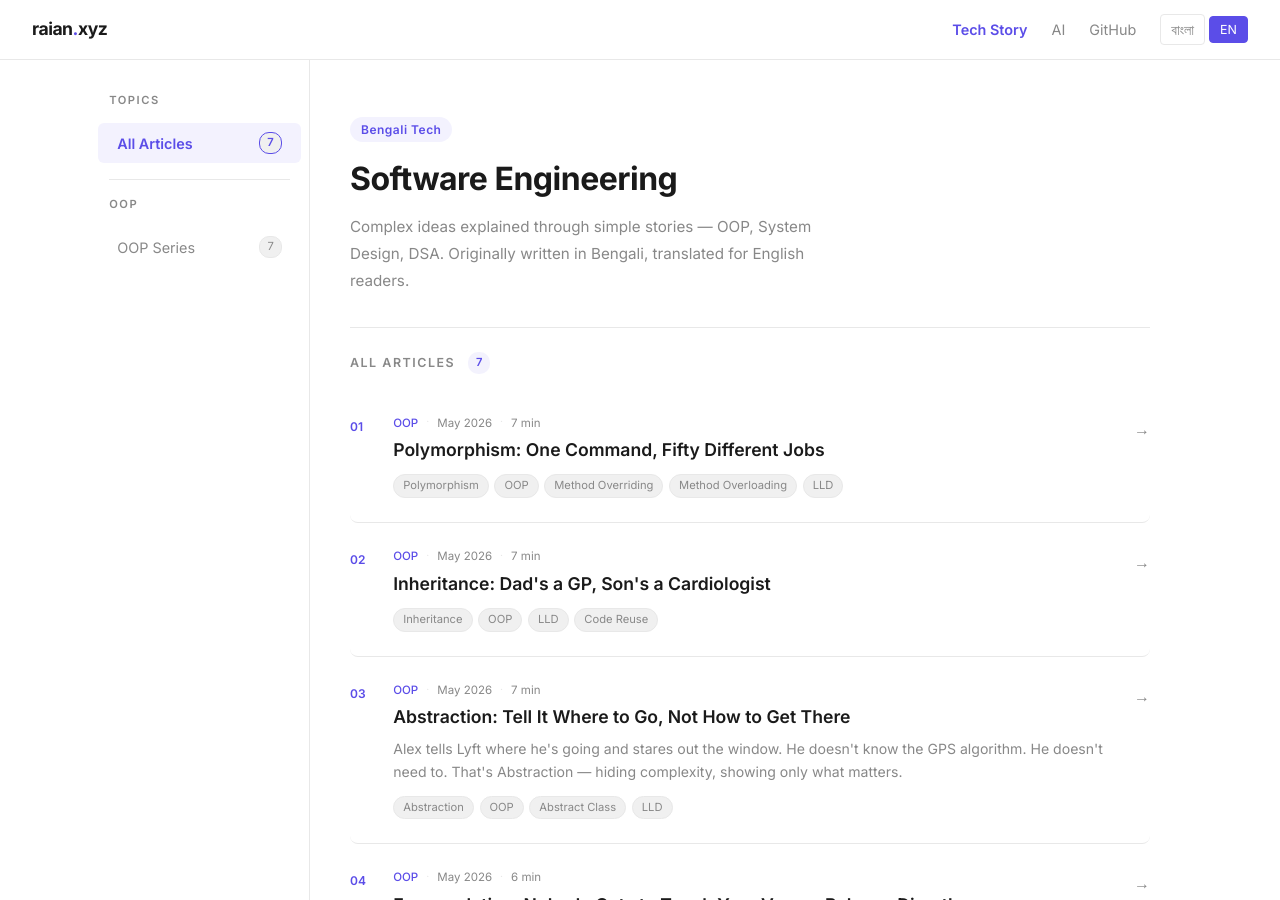
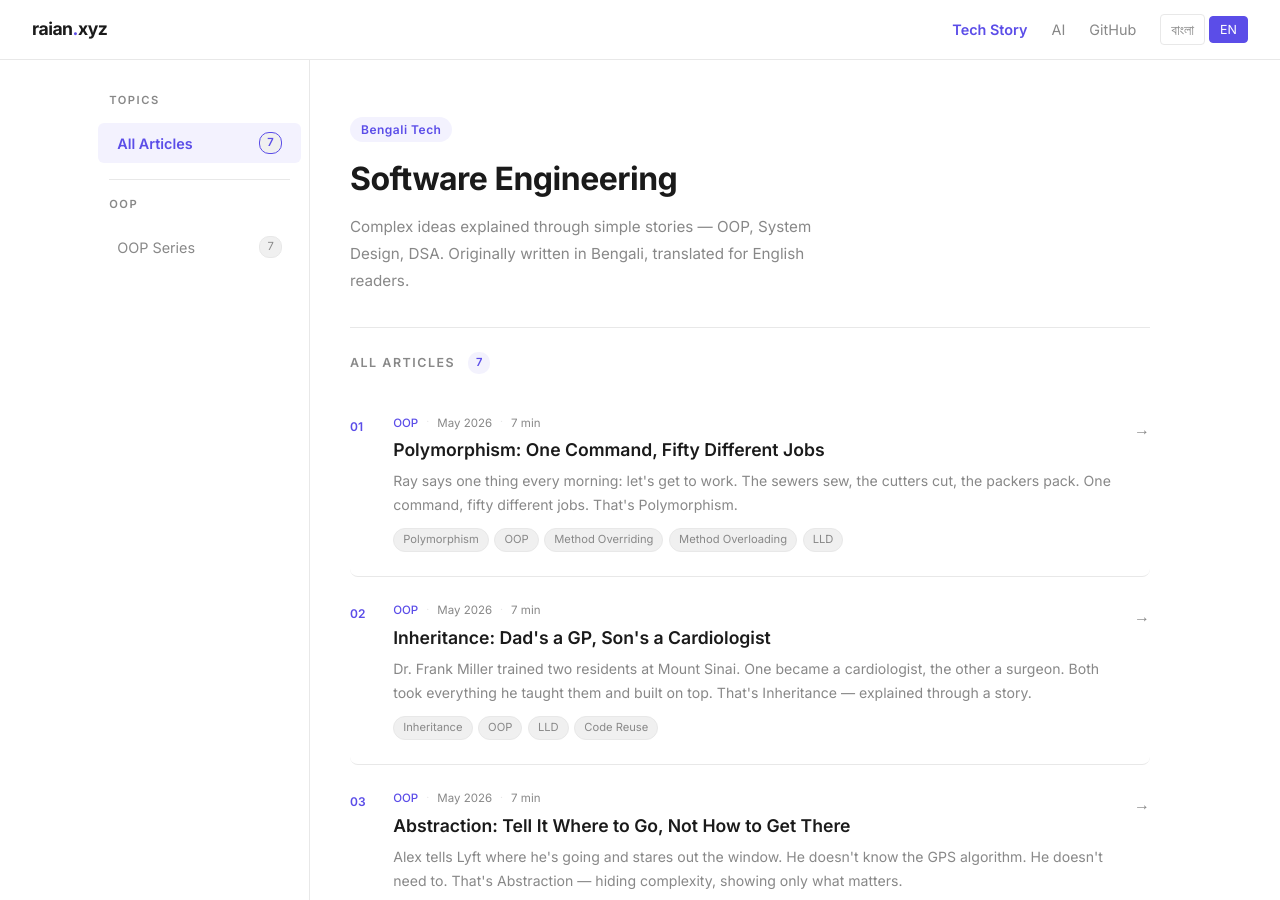
Before and after one commit to raianul/raianul.github.io, a Jekyll site: the page built from en/index.html, in a window 1280 px wide and 900 px high. Built offline with Jekyll 4.4.1, drawn with Linux system fonts in a browser that asks for light colours.

Commit message:
Add missing meta descriptions to en inheritance and polymorphism
Co-Authored-By: Claude Sonnet 4.6 <noreply@anthropic.com>

```diff
--- a/en/oop/inheritance.md
+++ b/en/oop/inheritance.md
@@ -1,6 +1,7 @@
 ---
 title: "Inheritance: Dad's a GP, Son's a Cardiologist"
 tags: [Inheritance, OOP, LLD, "Code Reuse"]
+description: "Dr. Frank Miller trained two residents at Mount Sinai. One became a cardiologist, the other a surgeon. Both took everything he taught them and built on top. That's Inheritance — explained through a story."
 date: 2026-05-20
 date_en: "May 2026"
 read_time: "7 min"
--- a/en/oop/polymorphism.md
+++ b/en/oop/polymorphism.md
@@ -1,6 +1,7 @@
 ---
 title: "Polymorphism: One Command, Fifty Different Jobs"
 tags: [Polymorphism, OOP, "Method Overriding", "Method Overloading", LLD]
+description: "Ray says one thing every morning: let's get to work. The sewers sew, the cutters cut, the packers pack. One command, fifty different jobs. That's Polymorphism."
 date: 2026-05-21
 date_en: "May 2026"
 read_time: "7 min"
```
